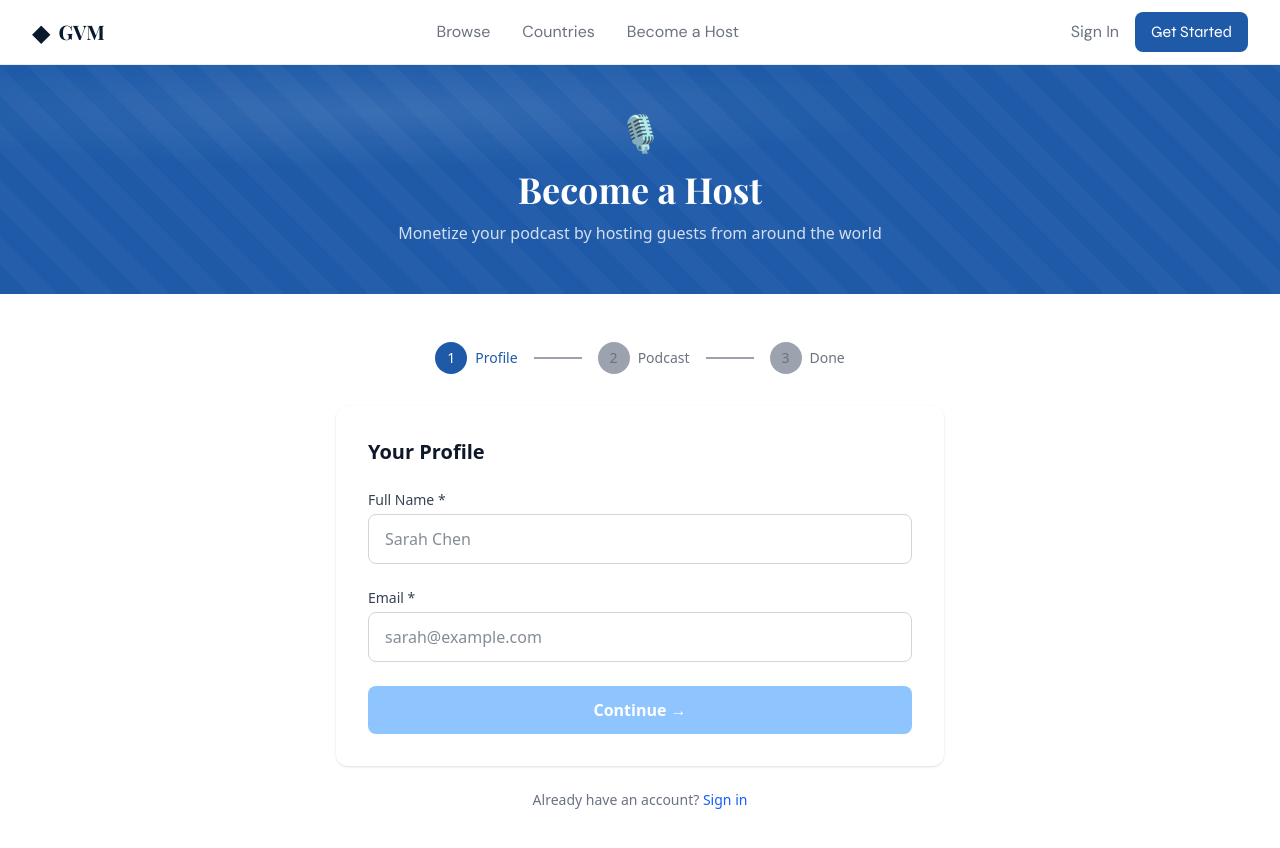
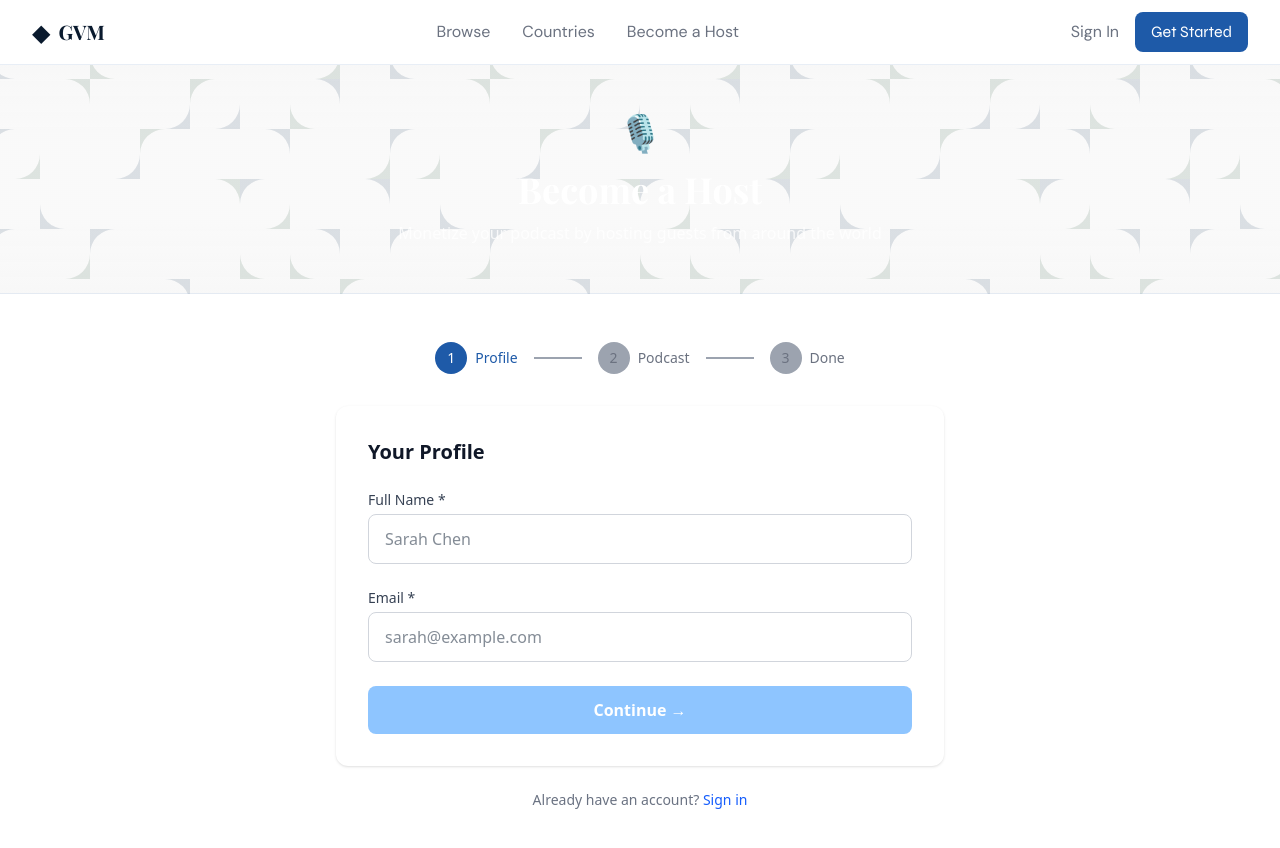
Before and after one commit to frankomatic5000/global-visibility-marketplace, a Next.js app: page /host in a window 1280 px wide. Shown: the top 848 px of the page. Built offline with nearby package versions, Linux system fonts and the light colour scheme; a web font is replaced by a local one.

Commit message:
Fix host page header — apply quadrant grid pattern

```diff
--- a/src/app/host/page.tsx
+++ b/src/app/host/page.tsx
@@ -36,7 +36,7 @@ export default function HostPage() {
   return (
     <div className="min-h-screen bg-white">
       {/* Section Header with Quadrant Grid Pattern */}
-      <section className="pattern-section-header border-b border-athos-azure/10 py-12">
+      <section className="pattern-section-header-quadrant border-b border-athos-azure/10 py-12">
         <div className="max-w-7xl mx-auto px-4 sm:px-6 lg:px-8 section-header-content text-center">
           <div className="flex items-center justify-center gap-3 mb-4">
             <span className="text-4xl">🎙️</span>
```
